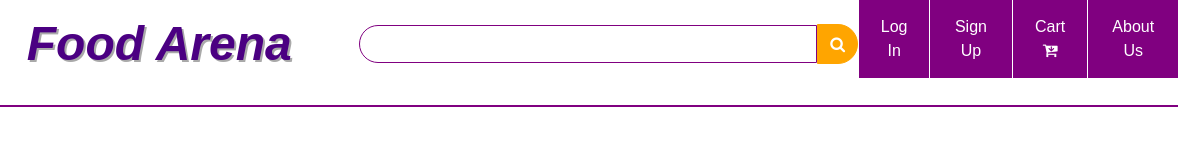
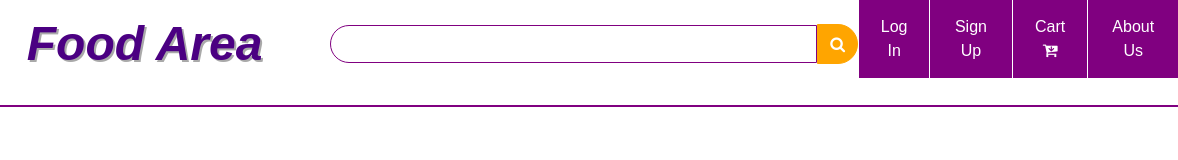
Before and after one commit to ashishk12singh/techsol, a plain HTML site: page index.html in a window 1280 px wide. Shown: the full height of the page, 102-1280 px from the left. Drawn offline with nearby package versions, Linux system fonts and the light colour scheme.

Commit message:
Update index.html

```diff
--- a/index.html
+++ b/index.html
@@ -11,7 +11,7 @@
 
 		<div class="search-box">
 			<img src="images/A2-01.png" class="logo">
-			<h1>Food Arena</h1>
+			<h1>Food Area</h1>
 			<input type="text" class="form-control">
 			<span class="input-group-text"><i class="fa fa-search"></i></span>
 		</div>
```
